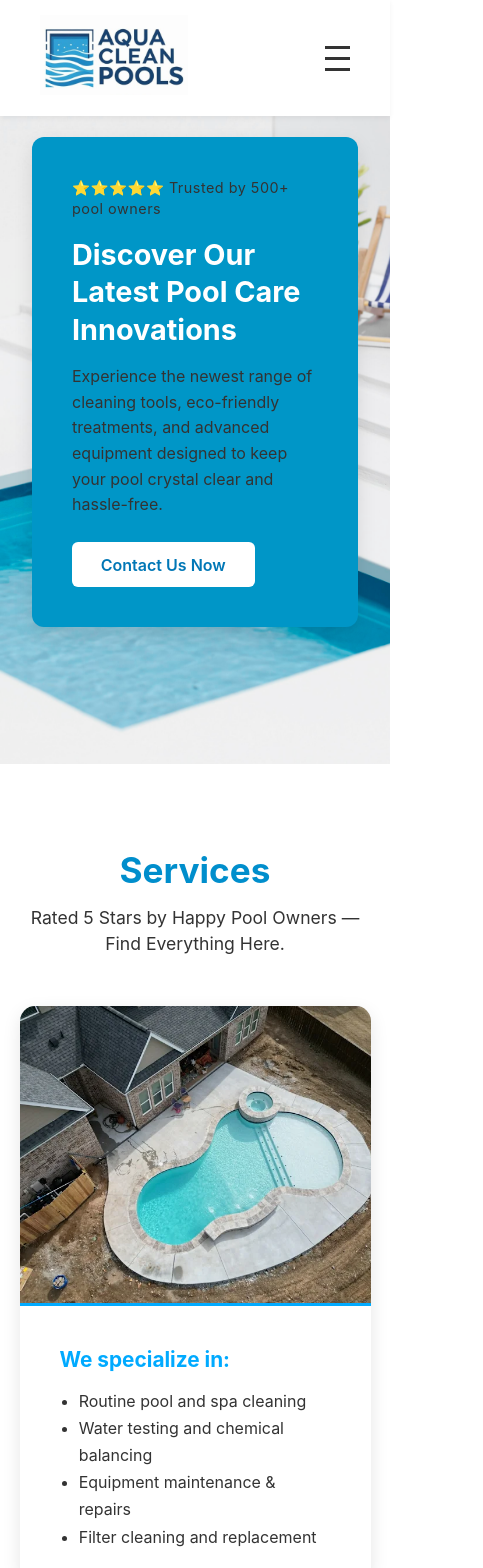
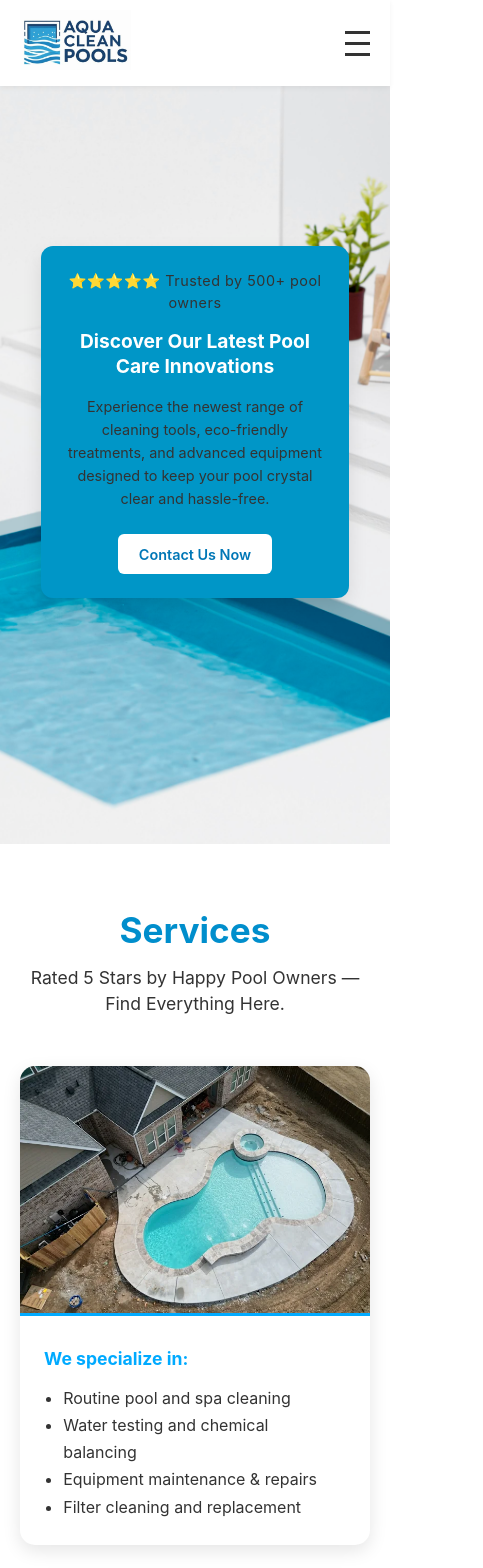
Before and after one commit to jatpimentel/Aqua-Clean-Pools, a React (Vite) app: page / in a window 390 px wide. Shown: the top 1568 px of the page, 483 px wide, since content can reach past the window. Built offline with nearby package versions, Linux system fonts and the light colour scheme.

Commit message:
Mobile Friendly

```diff
--- a/src/App.css
+++ b/src/App.css
@@ -689,3 +689,192 @@ html {
     font-size: 0.85rem;
   }
 }
+
+/* === GLOBAL RESPONSIVE ADJUSTMENTS === */
+@media (max-width: 768px) {
+  /* Navbar */
+  .navbar {
+    padding: 10px 20px;
+  }
+
+  .logo-section img {
+    height: 60px;
+  }
+
+  .nav-links {
+    display: none;
+    position: absolute;
+    top: 70px;
+    right: 0;
+    background: white;
+    flex-direction: column;
+    width: 200px;
+    padding: 20px;
+    box-shadow: 0 4px 10px rgba(0, 0, 0, 0.1);
+  }
+
+  .nav-links.open {
+    display: flex;
+  }
+
+  .nav-button {
+    padding: 10px;
+    text-align: left;
+    width: 100%;
+  }
+
+  /* Hero Section */
+  .main-content {
+    flex-direction: column;
+    justify-content: center;
+    align-items: center;
+    text-align: center;
+    background-position: center;
+    padding: 3rem 1.5rem;
+    min-height: 100vh;
+  }
+
+  .info-card {
+    max-width: 90%;
+    padding: 1.8rem;
+  }
+
+  .info-card h1 {
+    font-size: 1.4rem;
+  }
+
+  .description {
+    font-size: 0.95rem;
+  }
+
+  .cta-btn {
+    padding: 0.8rem 1.5rem;
+    font-size: 0.95rem;
+  }
+
+  /* Services Detailed Section */
+  .services-detailed {
+    padding: 60px 20px;
+  }
+
+  .service-pairs {
+    grid-template-columns: 1fr;
+  }
+
+  .service-image img {
+    height: 250px;
+  }
+
+  .service-text {
+    padding: 1.5rem;
+  }
+
+  /* About Section */
+  .about-container {
+    flex-direction: column;
+    gap: 40px;
+    padding: 0 20px;
+    text-align: center;
+  }
+
+  .about-text {
+    text-align: center;
+    max-width: 100%;
+  }
+
+  .about-image img {
+    max-width: 100%;
+    height: auto;
+  }
+
+  /* Custom Services Section */
+  .custom-services-container {
+    flex-direction: column;
+    gap: 30px;
+    padding: 0 20px;
+  }
+
+  .custom-text {
+    text-align: center;
+    max-width: 100%;
+  }
+
+  .custom-images {
+    flex-direction: column;
+    gap: 15px;
+  }
+
+  .custom-images img {
+    max-width: 100%;
+  }
+
+  /* Contact Section */
+  .contact-container {
+    flex-direction: column;
+    text-align: center;
+    gap: 30px;
+    padding: 0 20px;
+  }
+
+  .contact-text {
+    text-align: center;
+  }
+
+  .contact-image img {
+    max-width: 250px;
+  }
+
+  /* Footer */
+  .footer {
+    padding: 40px 20px;
+  }
+
+  .footer-container {
+    flex-direction: column;
+    align-items: flex-start;
+    gap: 20px;
+  }
+
+  .footer-left,
+  .footer-right {
+    text-align: left;
+    width: 100%;
+  }
+
+  .footer-bottom {
+    font-size: 0.85rem;
+  }
+}
+
+/* For very small devices (phones < 480px) */
+@media (max-width: 480px) {
+  .info-card {
+    padding: 1.5rem;
+  }
+
+  .info-card h1 {
+    font-size: 1.2rem;
+  }
+
+  .description {
+    font-size: 0.9rem;
+  }
+
+  .cta-btn {
+    font-size: 0.9rem;
+    padding: 0.7rem 1.3rem;
+  }
+
+  .service-text h3 {
+    font-size: 1.1rem;
+  }
+
+  .custom-btn {
+    width: 100%;
+  }
+
+  .footer-left p,
+  .footer-right button {
+    font-size: 0.9rem;
+  }
+}
```
